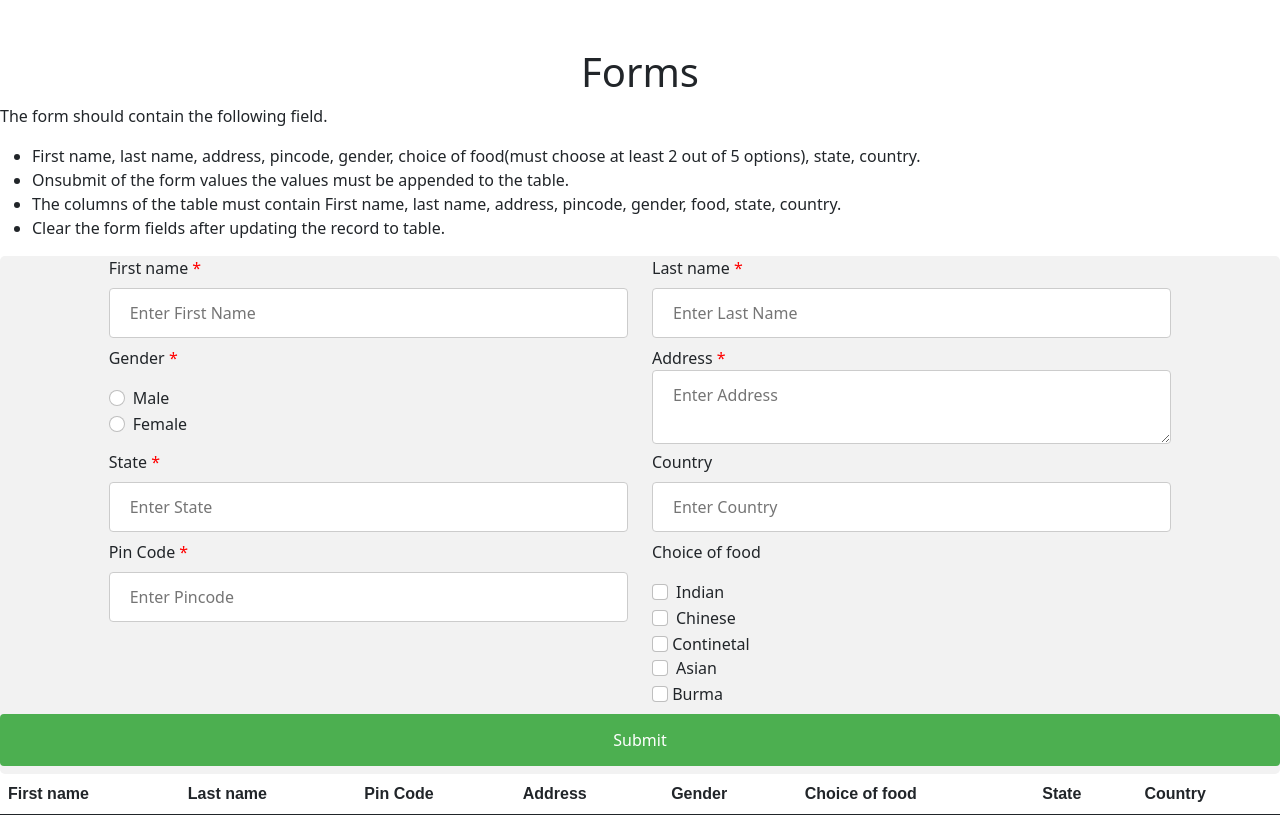
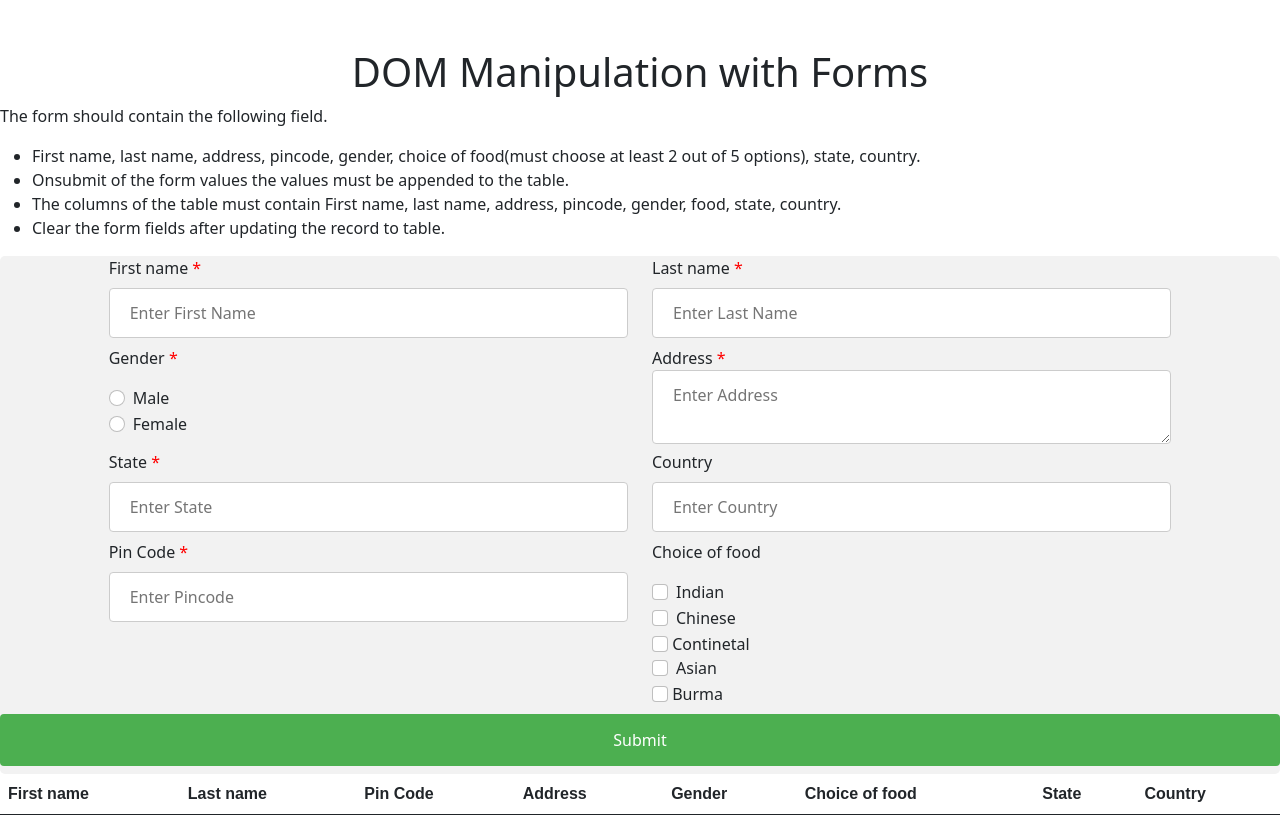
Before and after one commit to Rajeshkumar-Murugan/Zen-Assignment-Day-16-Forms, a plain HTML site: page index.html in a window 1280 px wide. Drawn offline with nearby package versions, Linux system fonts and the light colour scheme.

Commit message:
Update index.html

```diff
--- a/index.html
+++ b/index.html
@@ -11,7 +11,7 @@
 <body>
 <BR>
 <BR>
-<h1 id="title"> Forms</h1>
+<h1 id="title"> DOM Manipulation with Forms</h1>
 <p id="description">
     The form should contain the following field.</p>
     <ul>
```
